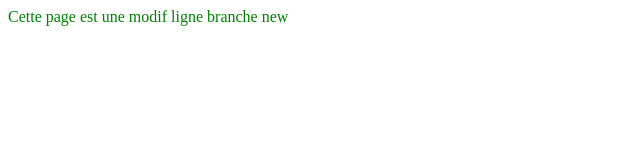
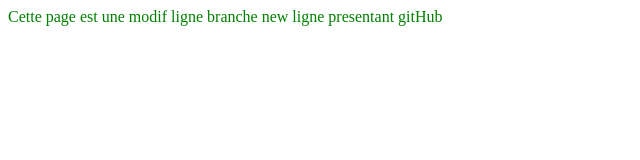
Before and after one commit to MisterJYPY/testGitRoland, a plain HTML site: page index.html in a window 1280 px wide. Shown: the whole page, without its empty margins (0-640 px from the left). Drawn offline with Linux system fonts and the light colour scheme.

Commit message:
ajout test en fin de ligne

```diff
--- a/index.html
+++ b/index.html
@@ -6,5 +6,6 @@
   <body style="color:green">
   Cette page est une
   modif ligne branche new
+  ligne presentant gitHub
   </body>
 </html>
```
